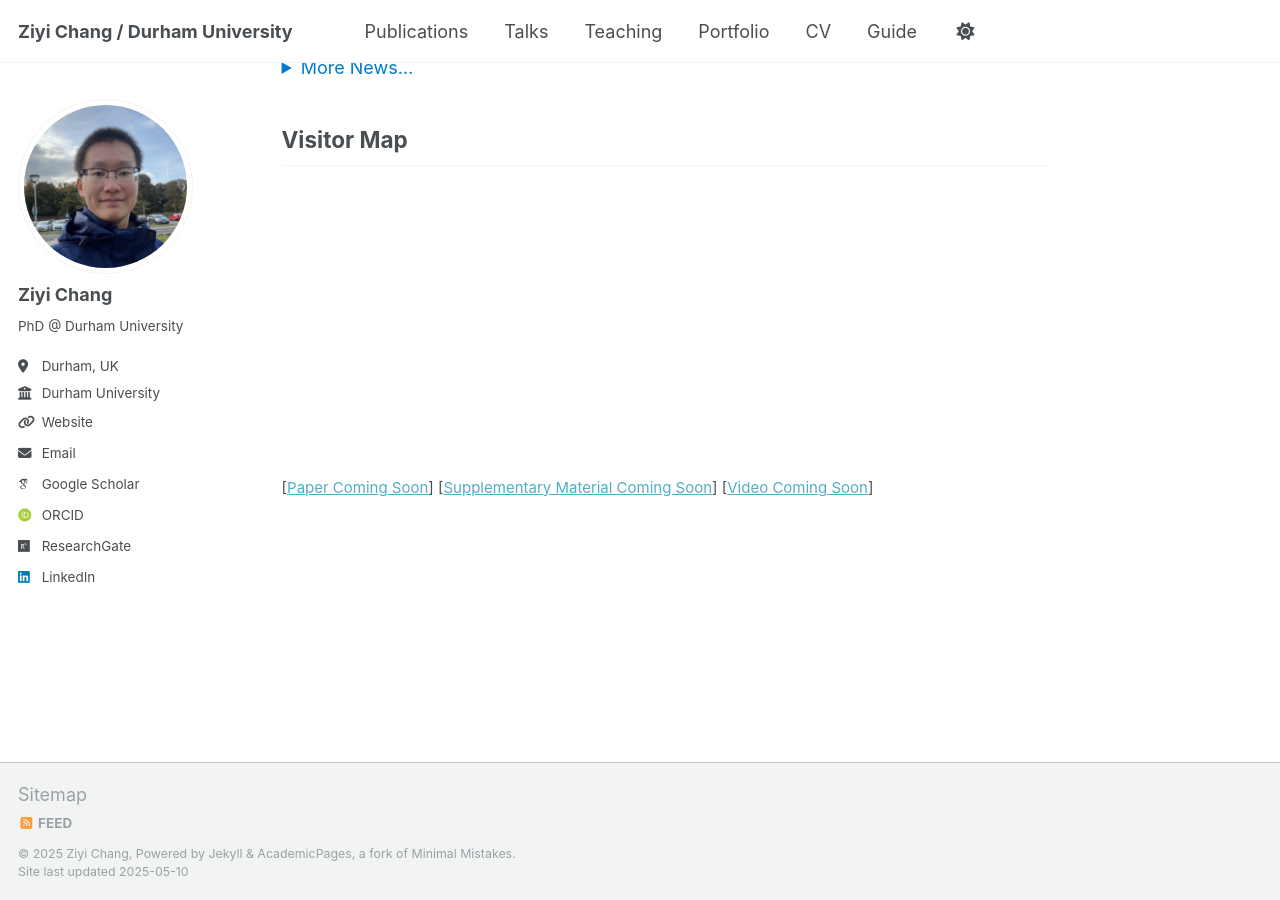
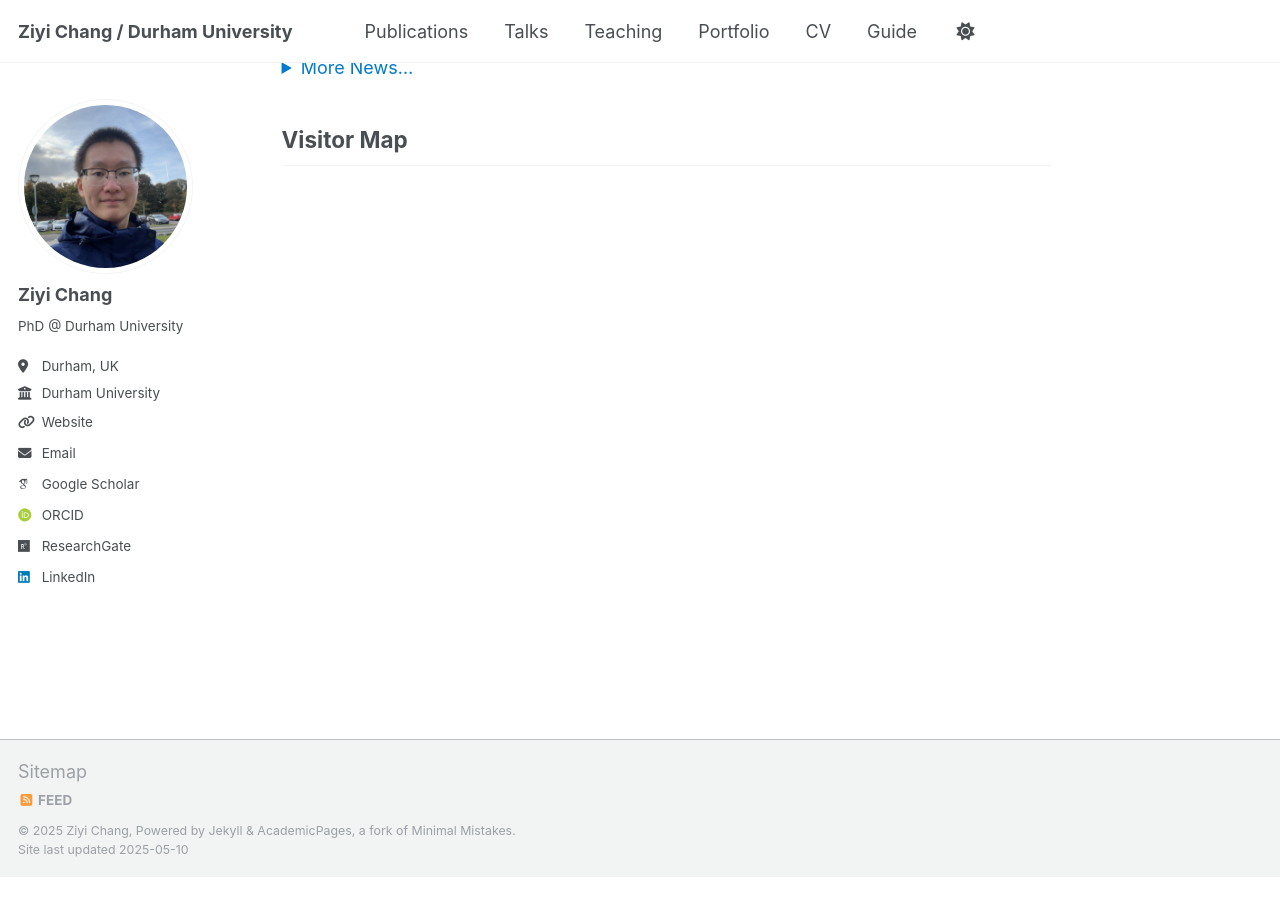
Before and after one commit to CH4N9ZY/ch4n9zy.github.io, a Jekyll site: the page built from _pages/about.md, in a window 1280 px wide and 900 px high, scrolled down 531 px. Built offline with Jekyll 4.4.1, drawn with Linux system fonts in a browser that asks for light colours; some web fonts are replaced; a script that is not in the unit is left out; after the commit the page ends 1409 px from its top, so only the background shows below that.

Commit message:
20250510

```diff
--- a/_layouts/single.html
+++ b/_layouts/single.html
@@ -64,19 +64,19 @@ layout: default
         <p style="font-size: smaller">
           {% if page.paperurl %}
             [<a href="{{ page.paperurl }}"><b>Download Paper</b></a>]
-          {% else %}
+          {% elif post.papercoming %}
             [<a>Paper Coming Soon</a>]
           {% endif %}
 
           {% if page.suppurl %}
             [<a href="{{ page.suppurl }}"><b>Download Supplementary Material</b></a>]
-          {% else %}
+          {% elif post.suppcoming %}
             [<a>Supplementary Material Coming Soon</a>]
           {% endif %}
 
           {% if page.videourl %}
             [<a href="{{ page.videourl }}"><b>Download Video</b></a>]
-          {% else %}
+          {% elif post.videocoming %}
             [<a>Video Coming Soon</a>]
           {% endif %}
         </p>
```
Also changed, not shown: _publications/2025-siggraph.md (+1 -1 lines).
